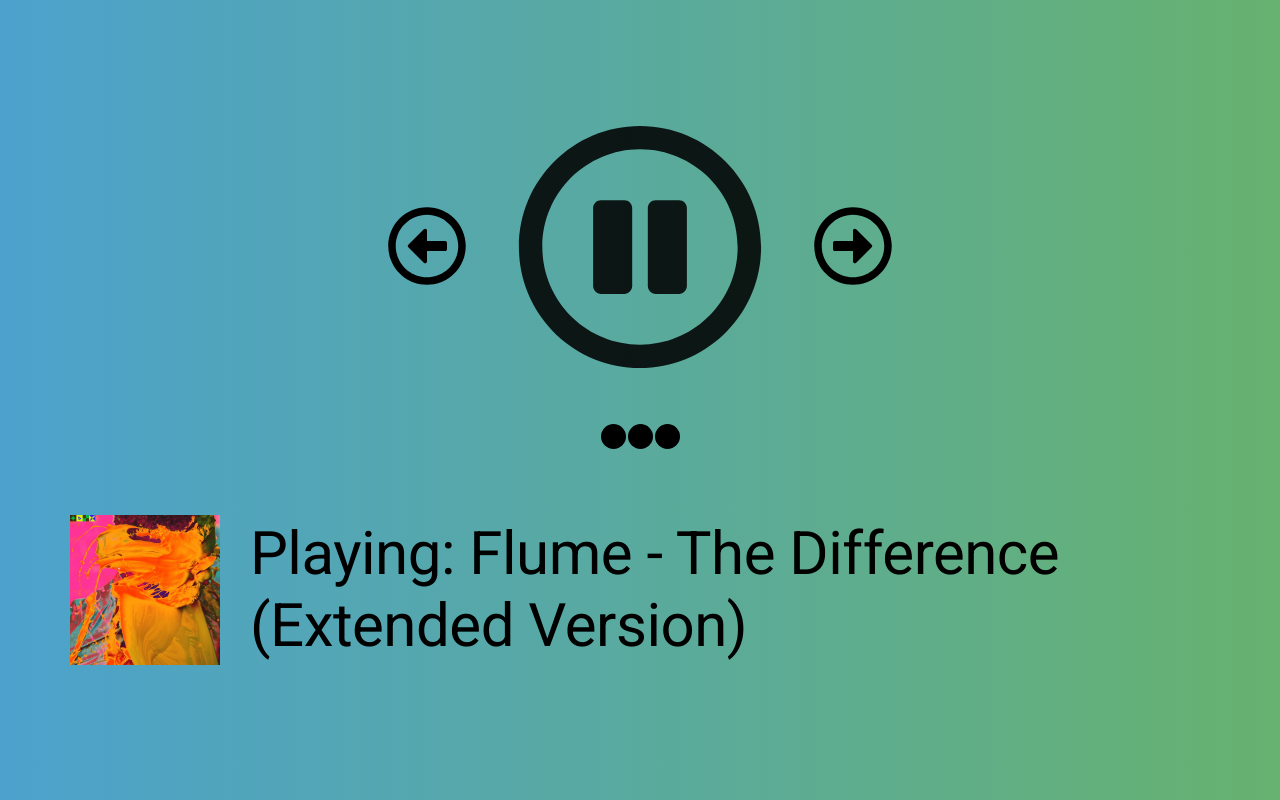
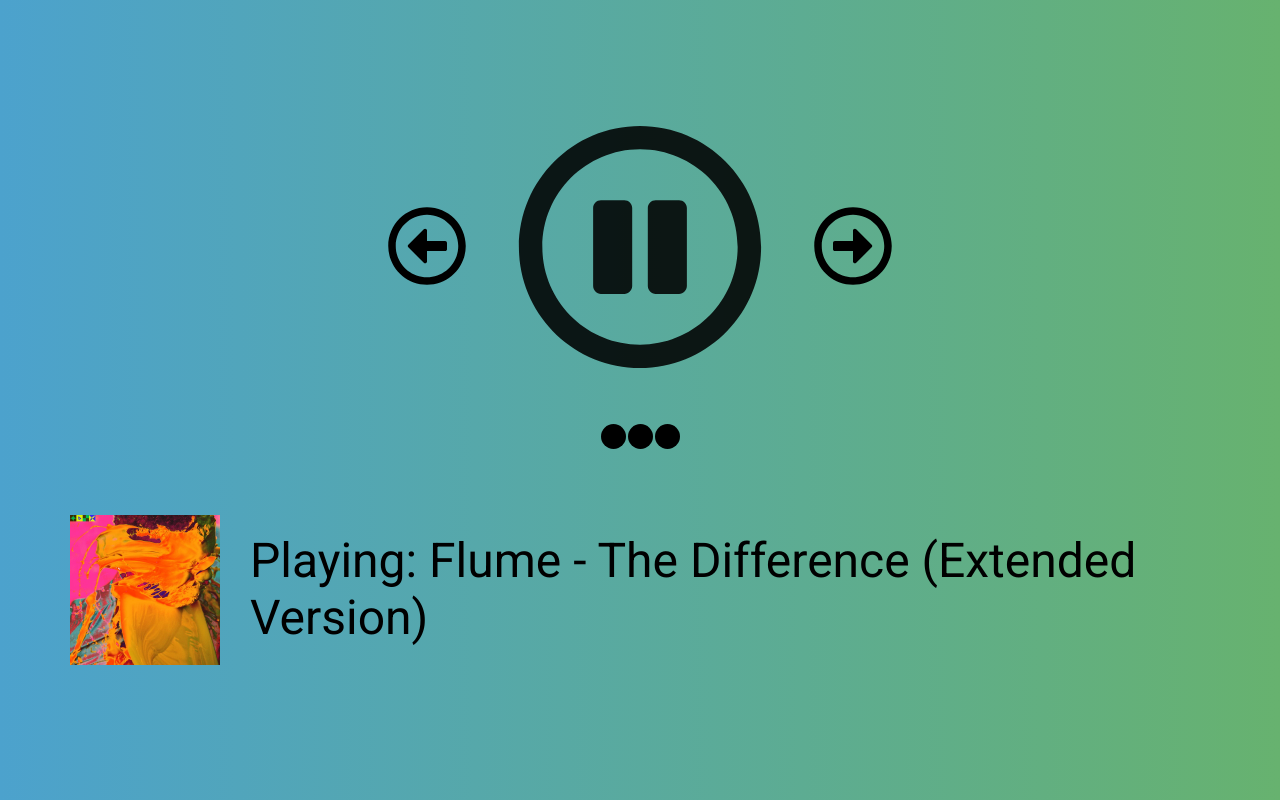
Before and after one commit to ahbell96/spotify-app-frontend, a React (Create React App) app: page / in a window 1280 px wide. Built offline with nearby package versions, Linux system fonts and the light colour scheme.

Commit message:
addition of axios, getting cors error will look into cors in next session.

```diff
--- a/package.json
+++ b/package.json
@@ -2,6 +2,7 @@
   "name": "music-app",
   "version": "0.1.0",
   "private": true,
+  "proxy": "http://localhost:8080",
   "dependencies": {
     "@fontsource/roboto": "^4.5.0",
     "@fortawesome/fontawesome-free": "^5.15.3",
@@ -14,6 +15,7 @@
     "@testing-library/jest-dom": "^5.11.4",
     "@testing-library/react": "^11.1.0",
     "@testing-library/user-event": "^12.1.10",
+    "axios": "^0.21.1",
     "react": "^17.0.2",
     "react-dom": "^17.0.2",
     "react-scripts": "4.0.3",
--- a/src/App.js
+++ b/src/App.js
@@ -3,7 +3,6 @@
 import "@fontsource/roboto";
 import { Grid, Button, Typography, Card } from "@material-ui/core";
 import "./App.css";
-import tempCover from "./assets/temp-cover.jpeg";
 import PlaylistArea from "./components/PlaylistArea";
 import MusicPlayer from "./components/MusicPlayer";
 import PlaylistButton from "./components/Buttons/PlaylistButton";
--- a/src/components/PlaylistArea.js
+++ b/src/components/PlaylistArea.js
@@ -1,11 +1,21 @@
 import React from 'react';
 import { Grid, Button, Typography } from '@material-ui/core';
-import {useState} from 'react';
+import {useState, useEffect} from 'react';
 import TempPlaylistData from '../TempPlaylistData';
+import axios from 'axios';
 
 const PlaylistArea = () => {
 
     const [playlistData, setPlaylistData] = useState(TempPlaylistData);
+
+    useEffect(() => {
+
+      // cors - security measure to consider.
+      axios.get('localhost:8080/playlists').then((response)=>{
+      alert();
+      });
+
+    }, [])
 
     return (
         <Grid
--- a/src/components/SongData.js
+++ b/src/components/SongData.js
@@ -13,7 +13,7 @@
         className="album-cover"
         alt="Album Cover"
       ></img>
-      <Typography variant="h2">
+      <Typography variant="h3">
         Playing: Flume - The Difference (Extended Version)
       </Typography>
     </Grid>
```
Also changed, not shown: 1 other file (tests, documents, lock files or other folders).
